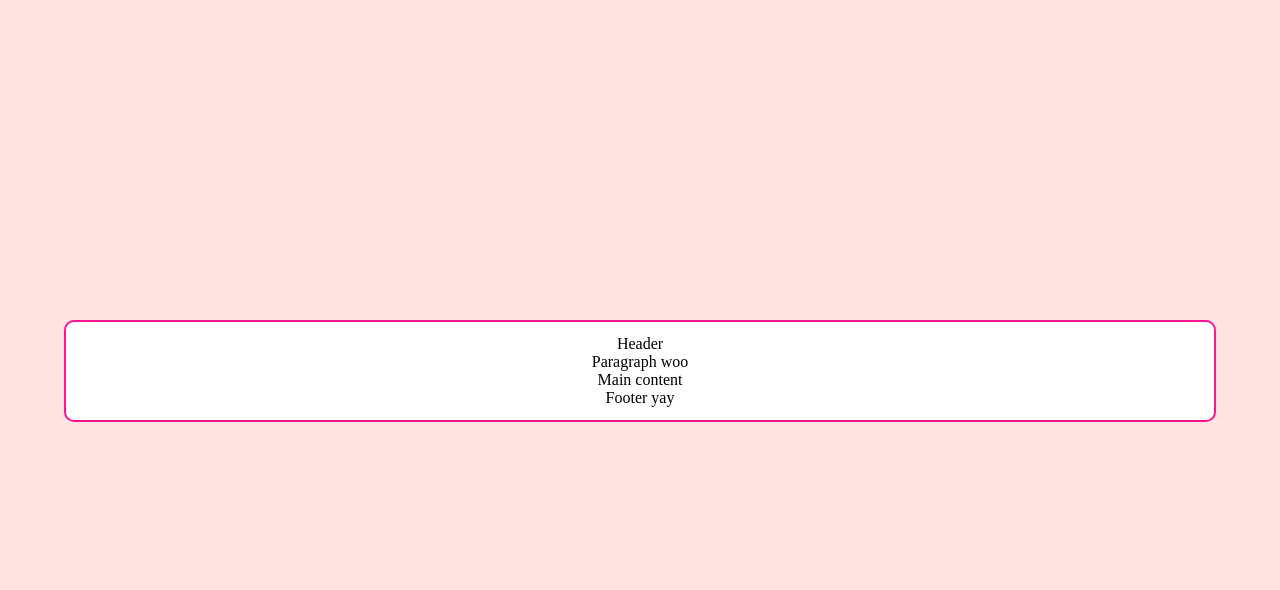
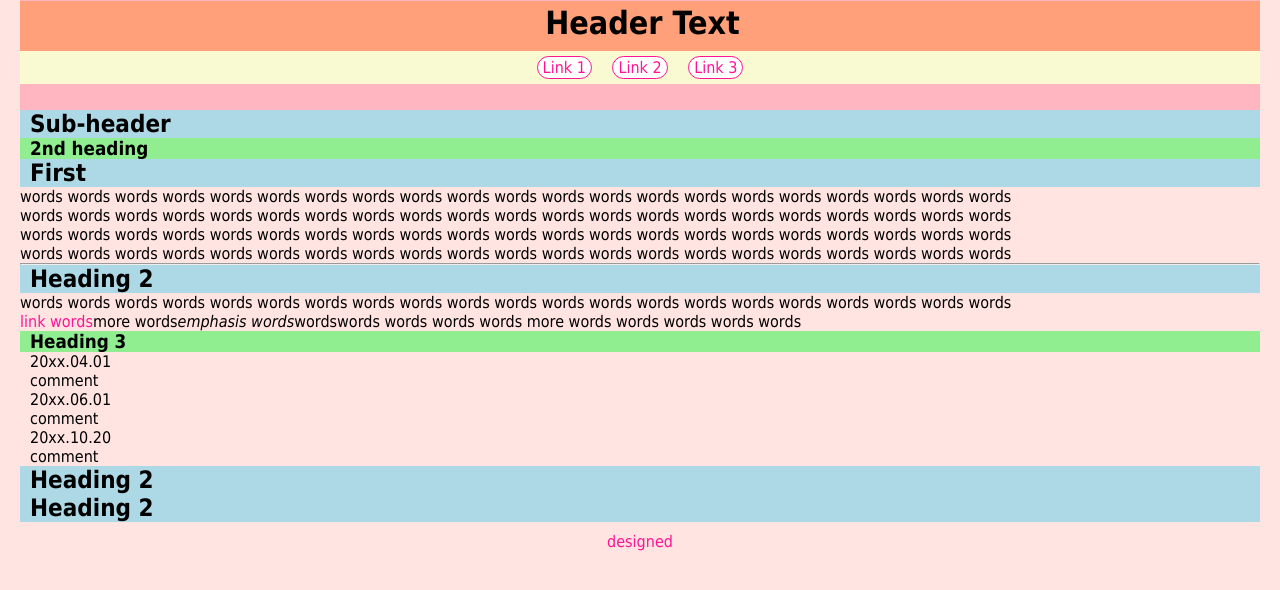
Before and after one commit to cgj8702/Carly-New-Project, a plain HTML site: page index.html in a window 1280 px wide. Drawn offline with Linux system fonts and the light colour scheme.

Commit message:
lmao new layout and colors basically

```diff
--- a/index.html
+++ b/index.html
@@ -8,12 +8,59 @@
 		<title>Carly New Project</title>
 	</head>
 	<body>
-		<div id="box">
-			<header>Header</header>
-			<p>Paragraph woo</p>
-			<main>Main content</main>
-			<footer>Footer yay</footer>
+		<div id="wrapper">
+			<div id="div-header">
+				<header>
+					<h1>Header Text</h1>
+					<nav>
+						<a href="">Link 1</a>
+						<a href="">Link 2</a>
+						<a href="">Link 3</a>
+					</nav>
+				</header>
+			</div>
+			<div id="div-content">
+				<main>
+					<h2>Sub-header</h2>
+					<h3>2nd heading</h3>
+					<p>
+					<h2>First</h2>
+					words words words words words words words words words words words words words words words words
+					words words words words
+					words<br>words words words words words words words words words words words words words words words
+					words words words words words
+					words<br>
+					words words words words words words words words words words words words words words words words
+					words words words words
+					words<br>
+					<span class="marker">words words words words words words words words words words words words words
+						words words words words words words words
+						words</span>
+					<hr>
+					<h2>Heading 2</h2>
+					words words words words words words words words words words words words words words words words
+					words words words words words <br>
+					<a href="index.html">link words</a>more words<em>emphasis words</em>words<span class="marker">words
+						words words words </span> more words words words words words
+					<h3>Heading 3</h3>
+					<dl>
+						<dt>20xx.04.01</dt>
+						<dd>comment</dd>
+						<dt>20xx.06.01</dt>
+						<dd>comment</dd>
+						<dt>20xx.10.20</dt>
+						<dd>comment</dd>
+					</dl>
+					<h2>Heading 2</h2>
+					<h2>Heading 2</h2>
+			</div>
+			</main>
 		</div>
+		<div id="div-footer">
+			<footer>
+				<p><a href="http://foollovers.com" target="_blank">designed</a>
+		</div>
+		</footer>
 		</div>
 	</body>
 </html>
--- a/style.css
+++ b/style.css
@@ -5,34 +5,120 @@
 }
 
 html {
+	overflow-x: hidden;
+	overflow-y: auto;
 	height: 100vh;
 	width: 100vw;
 	font-size: 16px;
-}
-
-body {
 	background-color: mistyrose;
 }
 
-#box {
-	height: auto;
-	width: 90vw;
-	background-color: white;
-	border-radius: 10px;
-	border: 2px solid deeppink;
-	padding: 1vw;
-	margin: 0 auto;
-	margin-top: 40vh;
+
+body {
+	overflow-x: hidden;
+	overflow-y: auto;
+	background-color: mistyrose;
+	font-family: Tahoma,
+		Verdana,
+		sans-serif;
+	height: 100%;
+}
+
+body #wrapper {
+	overflow-x: hidden;
+	overflow-y: auto;
+	padding-right: 20px;
+	padding-left: 20px;
+}
+
+#wrapper #div-header {
+	background-color: lightpink;
 	text-align: center;
 }
 
-/*
-mark {
+#wrapper #div-header h1 {
+	background-color: lightsalmon;
+	padding-top: 3px;
+}
+
+#wrapper #div-header nav {
+	background-color: lightgoldenrodyellow;
+}
+
+#wrapper #div-content main h2 {
+	background-color: lightblue;
+}
+
+#wrapper #div-content main h3 {
+	background-color: lightgreen;
+}
+
+#wrapper #div-content main p {
+	background-color: lightsteelblue;
+}
+
+#wrapper #div-footer footer {
+	background-color: lavender;
+}
+
+#wrapper #div-content mark {
+	background: pink;
+}
+
+
+#div-header header {
+	padding-top: 1px;
+	height: 110px;
+}
+
+#div-header header h1 {
+	padding-top: 1px;
+	padding-left: 5px;
+	height: 50px;
+}
+
+#div-header nav {
+	height: 33px;
+}
+
+#div-header nav>a {
+	background: #fff;
+	border: 1px solid deeppink;
+	border-radius: 20px;
+	display: inline-block;
+	margin: 5px 8px;
+	padding-top: 1px;
+	padding-right: 5px;
+	padding-bottom: 1px;
+	padding-left: 5px;
+}
+
+
+a {
+	color: deeppink;
+	text-decoration: none;
+
+}
+
+#div-content main {
+	padding-top: 0;
+	padding-right: 0;
+	padding-bottom: 0;
+	padding-left: 0px;
+	text-indent: 10px;
+}
+
+#div-footer footer {
+	padding-top: 10px;
+	padding-bottom: 10px;
+	text-align: center;
+}
+
+/* mark {
 	background: pink;
 	border-radius: 7px;
 	border: 1px solid black;
 	padding-left: 5px;
 	padding-right: 5px;
 	width: 40px;
-	color: #fff;
-} */
+	color: #fff; } */
```
